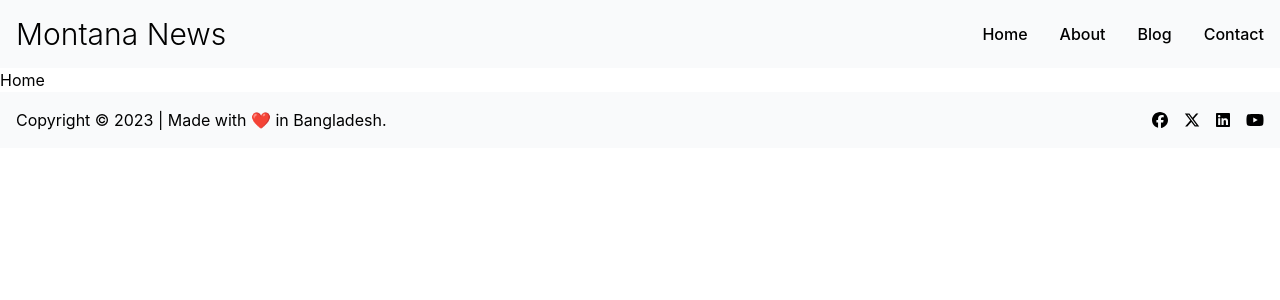
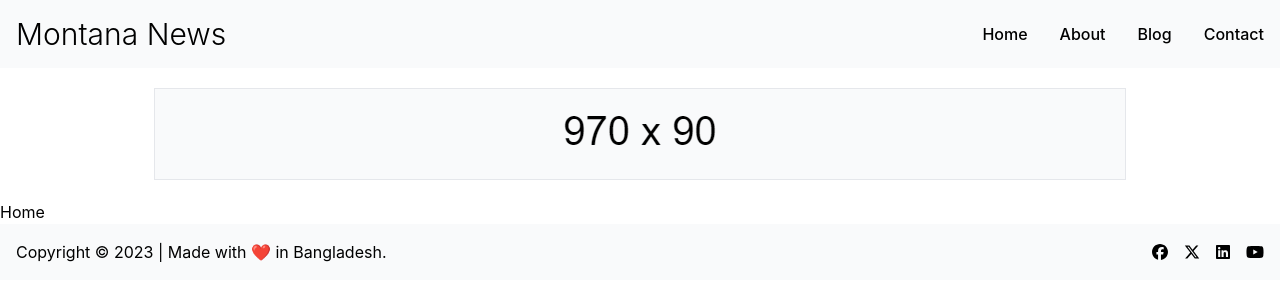
Before and after one commit to monzuralam/montana-news-vue, a Vue app: page / in a window 1280 px wide. Shown: the top 300 px of the page. Built offline with nearby package versions, Linux system fonts and the light colour scheme.

Commit message:
TopAdvertisement Component has been added into Home Component

```diff
--- /dev/null
+++ b/src/components/Advertisement/TopAdvertisement.Component.vue
@@ -0,0 +1,23 @@
+<template>
+  <section class="relative overflow-hidden py-5">
+    <div class="container mx-auto">
+      <a :href="topAdvertisementUrl" target="_blank" rel="nofollow">
+        <img
+          src="../../assets/images/advertisement/ad_970x90.png"
+          alt="Top Ad"
+          class="w-max object-cover md:h-full mx-auto border"
+        />
+      </a>
+    </div>
+  </section>
+</template>
+<script>
+export default {
+  data() {
+    return {
+      topAdvertisementUrl: "#",
+    };
+  },
+  methods: {},
+};
+</script>
--- a/src/components/Home/Home.Component.vue
+++ b/src/components/Home/Home.Component.vue
@@ -1,7 +1,9 @@
 <template>
+  <TopAdvertisement />
   <h1>{{ title }}</h1>
 </template>
 <script>
+import TopAdvertisement from "../Advertisement/TopAdvertisement.Component.vue";
 export default {
   data() {
     return {
@@ -9,5 +11,6 @@ export default {
     };
   },
   methods: {},
+  components: { TopAdvertisement },
 };
 </script>
```
Also changed, not shown: src/assets/images/advertisement/ad_970x90.png (added).
